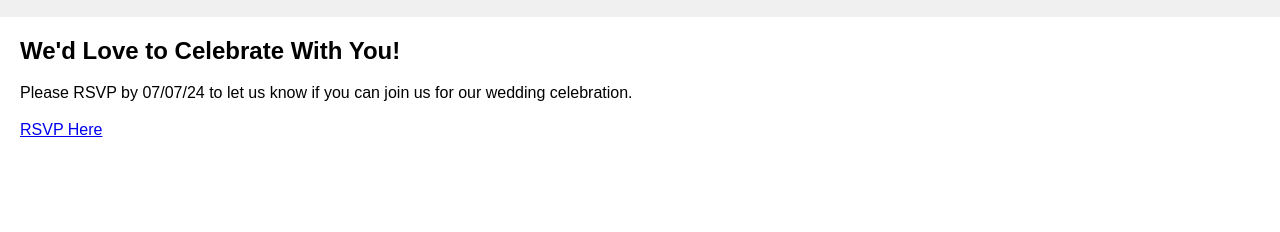
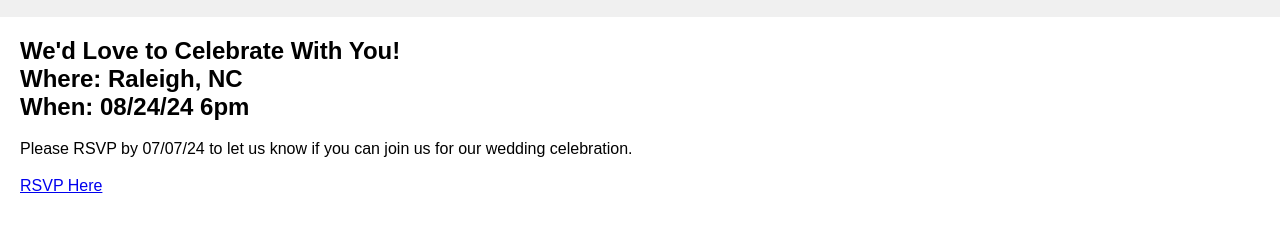
Before and after one commit to RoseEswaran/RoseEswaran.github.io, a plain HTML site: page index.html in a window 1280 px wide. Shown: the part 88-320 px from the top of the page. Drawn offline with Linux system fonts and the light colour scheme.

Commit message:
Update index.html

```diff
--- a/index.html
+++ b/index.html
@@ -14,6 +14,9 @@
     <main>
         <section>
             <h2>We'd Love to Celebrate With You!</h2>
+            <h2> Where: Raleigh, NC </h2>
+            <h2> When: 08/24/24 6pm </h2>
+
             <p>Please RSVP by 07/07/24 to let us know if you can join us for our wedding celebration.</p>
             <a href="https://docs.google.com/forms/d/e/1FAIpQLSfxq5rAHYqBzcTMBkbwKYCqDZR6lnZ3xvvTvgYUda6q0Wf-Og/viewform?vc=0&c=0&w=1&flr=0">RSVP Here</a>
         </section>
```
